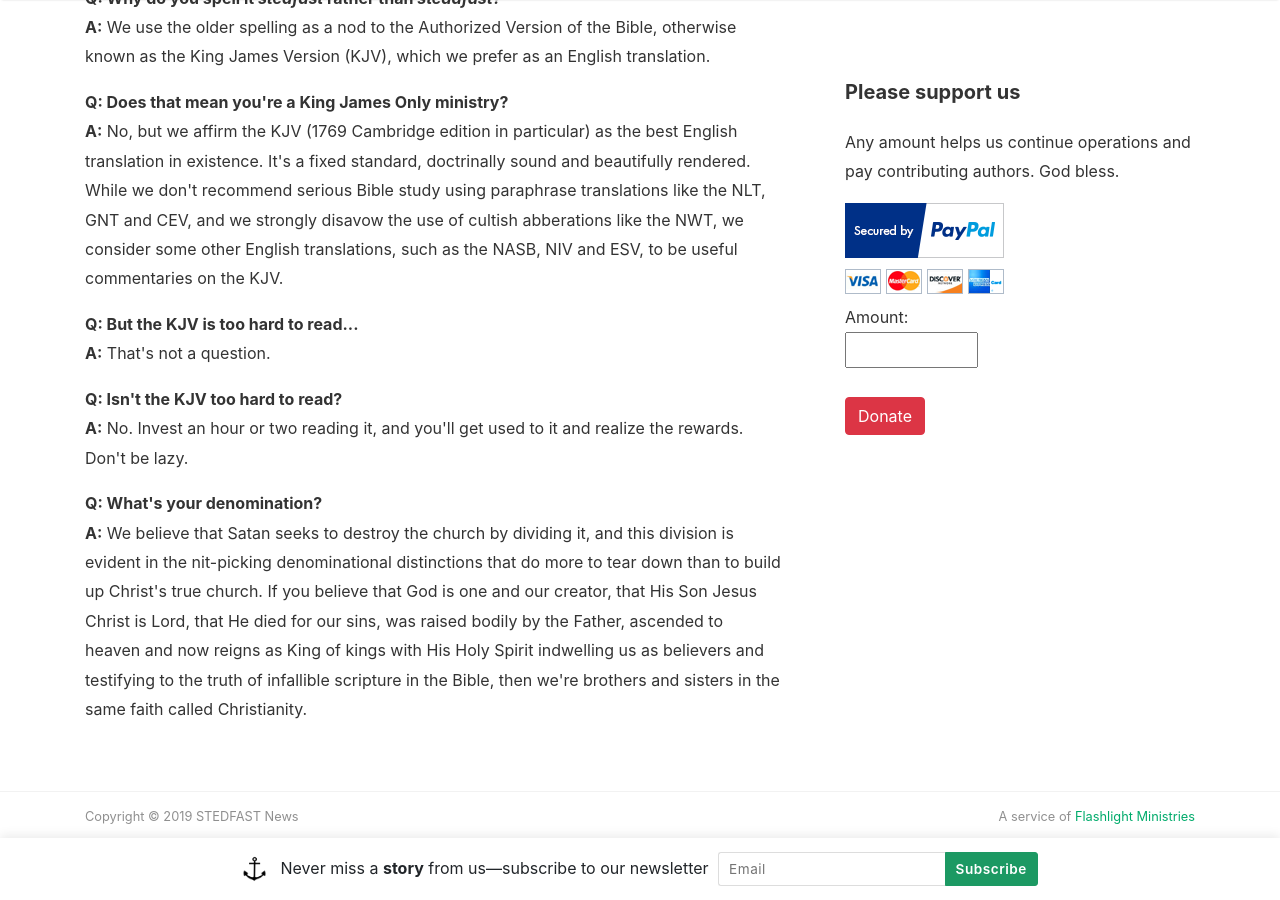
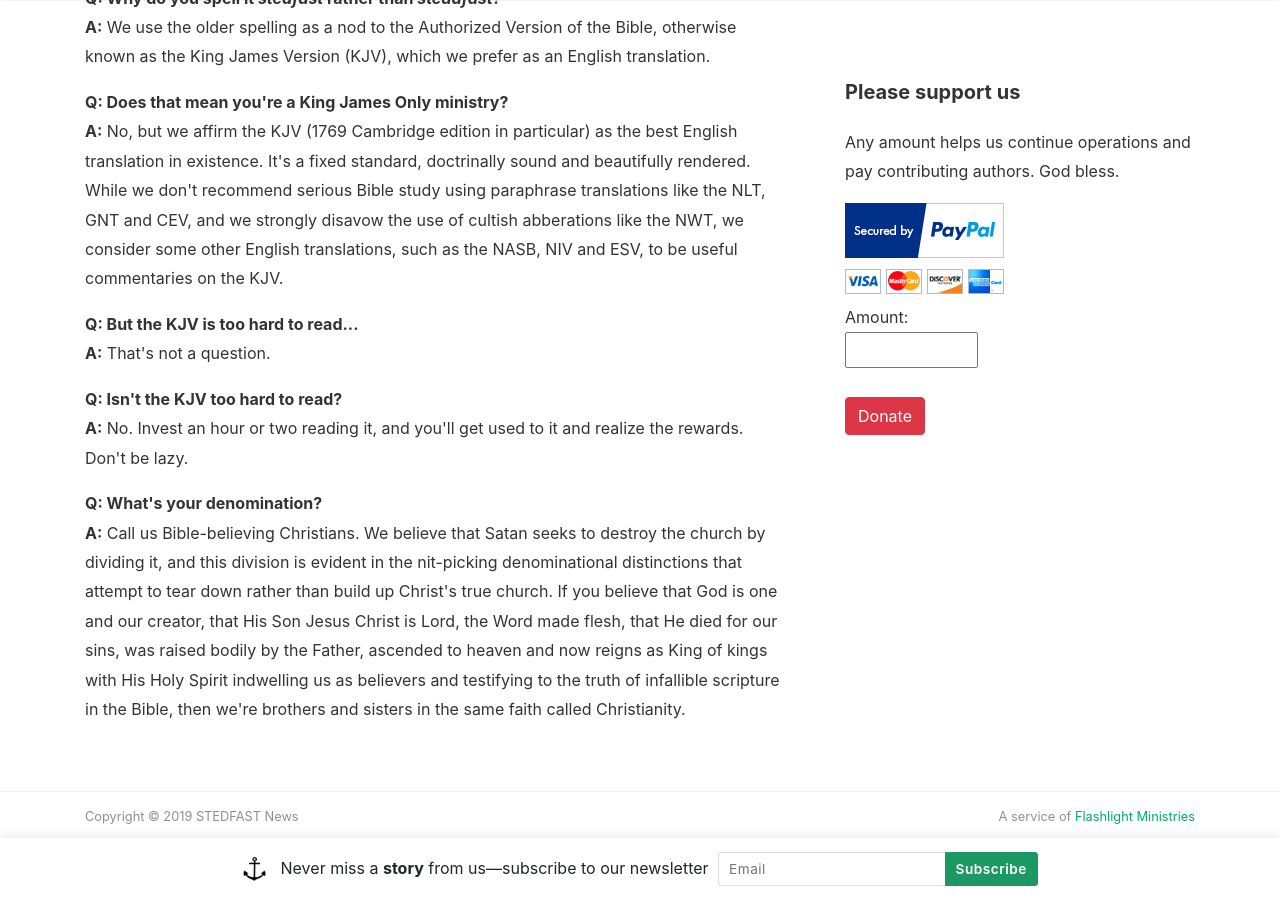
Before and after one commit to flashlightministries/stedfastnews, a Jekyll site: the page built from _pages/about.md, in a window 1280 px wide and 900 px high, scrolled down 1467 px. Built offline with Jekyll 4.4.1, drawn with Linux system fonts in a browser that asks for light colours; nearby versions of some CDN libraries.

Commit message:
Update about.md

```diff
--- a/_pages/about.md
+++ b/_pages/about.md
@@ -53,7 +53,7 @@ permalink: /about
   </p>
   <p>
     <b>Q: What's your denomination?</b><br>
-    <b>A:</b> We believe that Satan seeks to destroy the church by dividing it, and this division is evident in the nit-picking denominational distinctions that do more to tear down than to build up Christ's true church. If you believe that God is one and our creator, that His Son Jesus Christ is Lord, that He died for our sins, was raised bodily by the Father, ascended to heaven and now reigns as King of kings with His Holy Spirit indwelling us as believers and testifying to the truth of infallible scripture in the Bible, then we're brothers and sisters in the same faith called Christianity.
+    <b>A:</b> Call us Bible-believing Christians. We believe that Satan seeks to destroy the church by dividing it, and this division is evident in the nit-picking denominational distinctions that attempt to tear down rather than build up Christ's true church. If you believe that God is one and our creator, that His Son Jesus Christ is Lord, the Word made flesh, that He died for our sins, was raised bodily by the Father, ascended to heaven and now reigns as King of kings with His Holy Spirit indwelling us as believers and testifying to the truth of infallible scripture in the Bible, then we're brothers and sisters in the same faith called Christianity.
   </p>
 </div>
 
```
